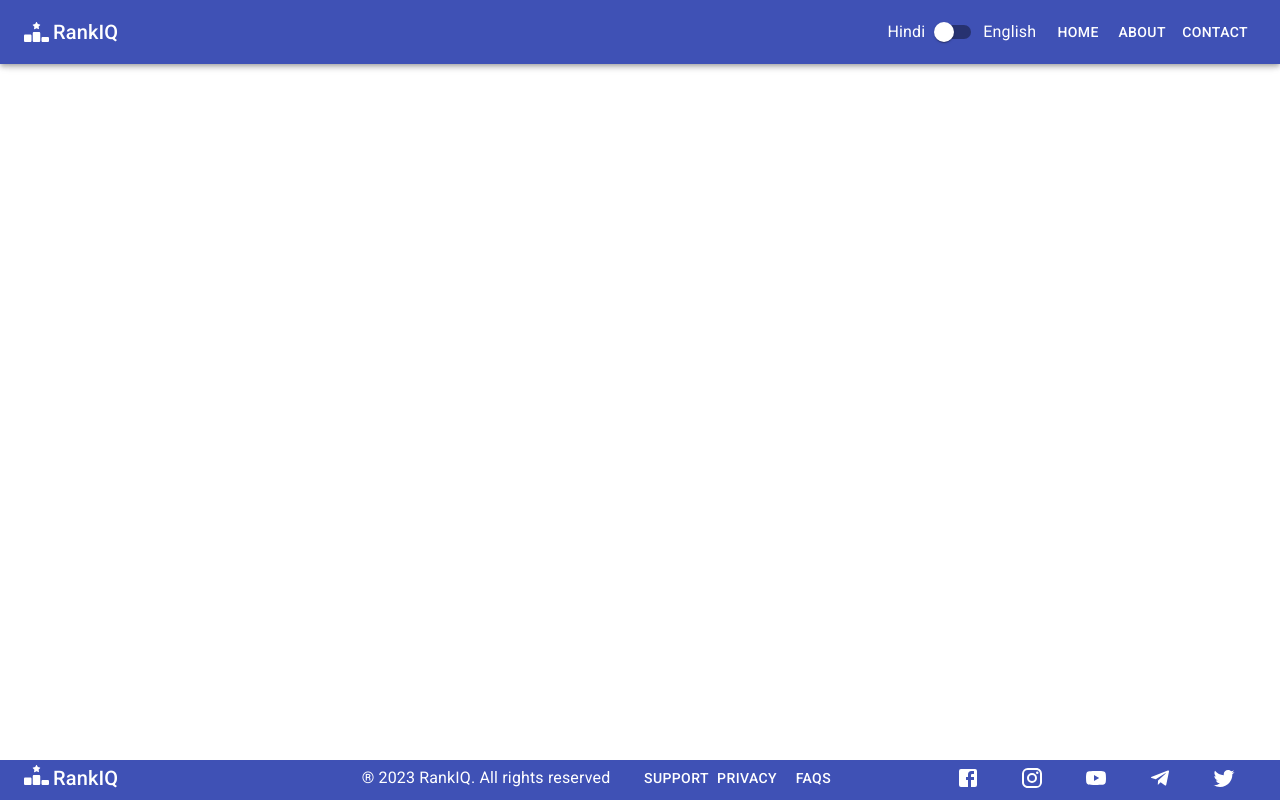
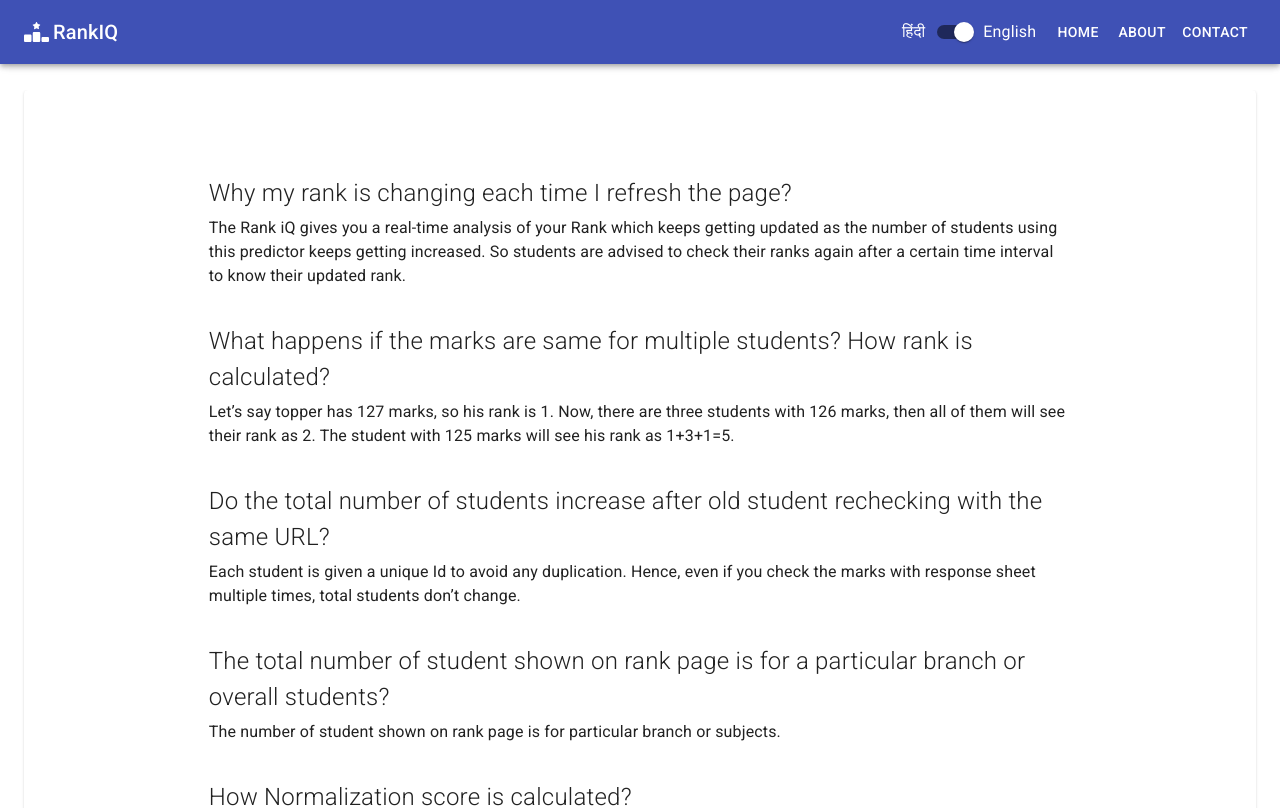
Before and after one commit to pesto-students/rankiq--frontend-p4-team-divjot-1, a React (Vite) app: page /faqs in a window 1280 px wide. Shown: the top 808 px of the page. Built offline with nearby package versions, Linux system fonts and the light colour scheme.

Commit message:
added FAQ page

```diff
--- /dev/null
+++ b/src/components/FAQsCmp.jsx
@@ -0,0 +1,45 @@
+import { useTheme } from '@emotion/react';
+import Paper from '@mui/material/Paper';
+import Typography from '@mui/material/Typography';
+import { useTranslation } from 'react-i18next';
+
+function FAQsCmp() {
+  const theme = useTheme();
+  const { t } = useTranslation();
+  const FAQentries = t('FAQs', { returnObjects: true });
+  return (
+    <Paper sx={{ paddingY: '50px' }}>
+      {FAQentries.map((FAQentry) => (
+        <>
+          <Typography
+            sx={{
+              fontSize: '24px',
+              fontWeight: 'light',
+              paddingInline: '15%',
+              paddingTop: '35px',
+              [theme.breakpoints.down('md')]: {
+                fontSize: '18px',
+              },
+            }}
+          >
+            {FAQentry.que}
+          </Typography>
+          <Typography
+            sx={{
+              fontSize: '16px',
+              paddingInline: '15%',
+              paddingTop: '5px',
+              [theme.breakpoints.down('md')]: {
+                fontSize: '12px',
+              },
+            }}
+          >
+            {FAQentry.ans}
+          </Typography>
+        </>
+      ))}
+    </Paper>
+  );
+}
+
+export default FAQsCmp;
--- a/src/components/Layout/Footer.jsx
+++ b/src/components/Layout/Footer.jsx
@@ -79,19 +79,39 @@ function Footer() {
                 },
               }}
             >
-              <Button component={Link} sx={{ color: '#fff' }}>
+              <Button
+                component={Link}
+                href="https://www.facebook.com/RankiQ.in"
+                sx={{ color: '#fff' }}
+              >
                 <FacebookIcon />
               </Button>
-              <Button component={Link} sx={{ color: '#fff' }}>
+              <Button
+                component={Link}
+                href="https://www.instagram.com/rankiq.in/?hl=en"
+                sx={{ color: '#fff' }}
+              >
                 <InstagramIcon />
               </Button>
-              <Button component={Link} sx={{ color: '#fff' }}>
+              <Button
+                component={Link}
+                href="https://www.youtube.com/channel/UCK-34bq-b4OrbOJ9t4lEhsg"
+                sx={{ color: '#fff' }}
+              >
                 <YoutubeIcon />
               </Button>
-              <Button component={Link} sx={{ color: '#fff' }}>
+              <Button
+                component={Link}
+                href="https://telegram.me/RankiQ"
+                sx={{ color: '#fff' }}
+              >
                 <TelegramIcon />
               </Button>
-              <Button component={Link} sx={{ color: '#fff' }}>
+              <Button
+                component={Link}
+                href="https://twitter.com/RankiQ_in"
+                sx={{ color: '#fff' }}
+              >
                 <TwitterIcon />
               </Button>
             </Box>
--- a/src/components/Layout/Layout.jsx
+++ b/src/components/Layout/Layout.jsx
@@ -2,6 +2,7 @@ import Box from '@mui/material/Box';
 import { ThemeProvider } from '@mui/material/styles';
 import { Route, Routes, BrowserRouter } from 'react-router-dom';
 import theme from '../../theme/theme';
+// cmp
 import NavBar from './Navbar';
 import Footer from './Footer';
 import Login from '../Login';
@@ -9,6 +10,7 @@ import SignUp from '../Signup';
 import UserHistory from '../UserHistory';
 import DashBoard from '../DashBoard';
 import Result from '../Result';
+import FAQsCmp from '../FAQsCmp';
 import ProtectedRoute from '../../routing/ProtectedRoute';
 
 // const themeOptions = {
@@ -45,6 +47,7 @@ function Layout() {
               <Route path="/signup" element={<SignUp />} />
               <Route path="/dashboard" element={<DashBoard />} />
               <Route path="/result" element={<Result />} />
+              <Route path="/faqs" element={<FAQsCmp />} />
               <Route element={<ProtectedRoute />}>
                 <Route path="/userHistory" element={<UserHistory />} />
               </Route>
--- a/src/components/Layout/Navbar.jsx
+++ b/src/components/Layout/Navbar.jsx
@@ -33,7 +33,7 @@ const navItems = ['Home', 'About', 'Contact'];
 function NavBar() {
   const navigate = useNavigate();
   const dispatch = useDispatch();
-  const { i18n } = useTranslation();
+  const { t, i18n } = useTranslation();
   const accessToken = useSelector(accessTokenSelector);
 
   const [mobileOpen, setMobileOpen] = useState(false);
@@ -123,26 +123,28 @@ function NavBar() {
           </Box>
           <Box sx={{ display: { xs: 'flex', sm: 'none' } }}>
             <Stack direction="row" alignItems="center">
-              <Typography>Hindi</Typography>
+              <Typography>{t('languages.hi')}</Typography>
               <Switch
                 color="default"
                 value={isEnglish}
+                defaultChecked
                 onChange={handleLanguageChange}
                 inputProps={{ 'aria-label': 'controlled' }}
               />
-              <Typography>English</Typography>
+              <Typography>{t('languages.en')}</Typography>
             </Stack>
           </Box>
           <Box sx={{ display: { xs: 'none', sm: 'flex' } }}>
             <Stack direction="row" alignItems="center" sx={{ mr: '10px' }}>
-              <Typography>Hindi</Typography>
+              <Typography>{t('languages.hi')}</Typography>
               <Switch
                 color="default"
                 value={isEnglish}
+                defaultChecked
                 onChange={handleLanguageChange}
                 inputProps={{ 'aria-label': 'controlled' }}
               />
-              <Typography>English</Typography>
+              <Typography>{t('languages.en')}</Typography>
             </Stack>
             {navItems.map((item) => (
               <Button key={item} sx={{ color: '#fff' }}>
--- a/src/main.jsx
+++ b/src/main.jsx
@@ -9,7 +9,7 @@ import '@fontsource/roboto/400.css';
 import '@fontsource/roboto/500.css';
 import '@fontsource/roboto/700.css';
 import store from './createStore';
-import './ducks/i18n';
+import './services/i18n';
 
 library.add(fas, faRankingStar);
 
--- a/src/theme/l10n/en.json
+++ b/src/theme/l10n/en.json
@@ -1,5 +1,41 @@
 {
-  "app": {
-    "test": "hi there, this is en"
-  }
+	"app": {
+		"test": "hi there, this is en"
+	},
+	"generic": {
+		"logout": "Logout",
+		"login": "Login",
+		"signup": "Sign UP"
+	},
+	"appBar": {
+		"home": "HOME",
+		"about": "ABOUT",
+		"contact": "CONTACT"
+	},
+	"languages": {
+		"hi": "हिंदी",
+		"en": "English"
+	},
+	"FAQs": [
+		{
+			"que": "Why my rank is changing each time I refresh the page?",
+			"ans": "The Rank iQ gives you a real-time analysis of your Rank which keeps getting updated as the number of students using this predictor keeps getting increased. So students are advised to check their ranks again after a certain time interval to know their updated rank."
+		},
+		{
+			"que": "What happens if the marks are same for multiple students? How rank is calculated?",
+			"ans": "Let’s say topper has 127 marks, so his rank is 1. Now, there are three students with 126 marks, then all of them will see their rank as 2. The student with 125 marks will see his rank as 1+3+1=5."
+		},
+		{
+			"que": "Do the total number of students increase after old student rechecking with the same URL?",
+			"ans": "Each student is given a unique Id to avoid any duplication. Hence, even if you check the marks with response sheet multiple times, total students don’t change."
+		},
+		{
+			"que": "The total number of student shown on rank page is for a particular branch or overall students?",
+			"ans": "The number of student shown on rank page is for particular branch or subjects."
+		},
+		{
+			"que": "How Normalization score is calculated?",
+			"ans": "Normalization score is calculated in case of multiple shifts. Calculation varies as per exam conducting authority. Whichever is the exam, normalization score is calculated as per the formula given by exam conducting authority."
+		}
+	]
 }
--- a/src/theme/l10n/hi.json
+++ b/src/theme/l10n/hi.json
@@ -1,5 +1,41 @@
 {
 	"app": {
-		"test": "hi there, this is hi"
-	}
+		"test": "Lorem Ipsum छपाई और अक्षर योजन उद्योग का एक साधारण डमी पाठ है. Lorem Ipsum सन १५०० के बाद से अभी तक इस उद्योग का मानक डमी पाठ मन गया."
+	},
+	"generic": {
+		"logout": "लॉग आउट",
+		"login": "लॉग इन",
+		"signup": "साइन अप"
+	},
+	"appBar": {
+		"home": "होम पेज",
+		"about": "हमारे बारे में",
+		"contact": "संपर्क करें"
+	},
+	"languages": {
+		"hi": "हिंदी",
+		"en": "English"
+	},
+	"FAQs": [
+		{
+			"que": "Why my rank is changing each time I refresh the page?",
+			"ans": "The Rank iQ gives you a real-time analysis of your Rank which keeps getting updated as the number of students using this predictor keeps getting increased. So students are advised to check their ranks again after a certain time interval to know their updated rank."
+		},
+		{
+			"que": "What happens if the marks are same for multiple students? How rank is calculated?",
+			"ans": "Let’s say topper has 127 marks, so his rank is 1. Now, there are three students with 126 marks, then all of them will see their rank as 2. The student with 125 marks will see his rank as 1+3+1=5."
+		},
+		{
+			"que": "Do the total number of students increase after old student rechecking with the same URL?",
+			"ans": "Each student is given a unique Id to avoid any duplication. Hence, even if you check the marks with response sheet multiple times, total students don’t change."
+		},
+		{
+			"que": "The total number of student shown on rank page is for a particular branch or overall students?",
+			"ans": "The number of student shown on rank page is for particular branch or subjects."
+		},
+		{
+			"que": "How Normalization score is calculated?",
+			"ans": "Normalization score is calculated in case of multiple shifts. Calculation varies as per exam conducting authority. Whichever is the exam, normalization score is calculated as per the formula given by exam conducting authority."
+		}
+	]
 }
```
Also changed, not shown: src/services/i18n.js (renamed from src/ducks/i18n.js).
